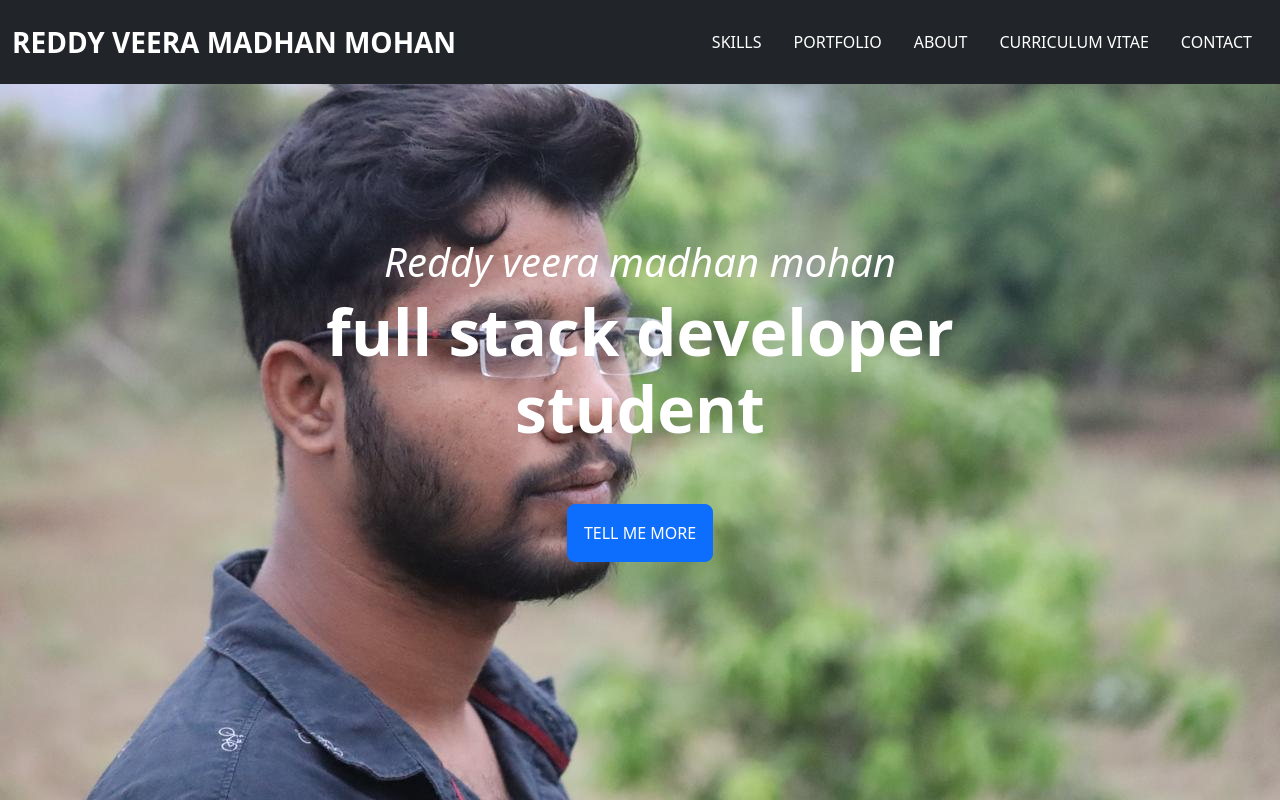
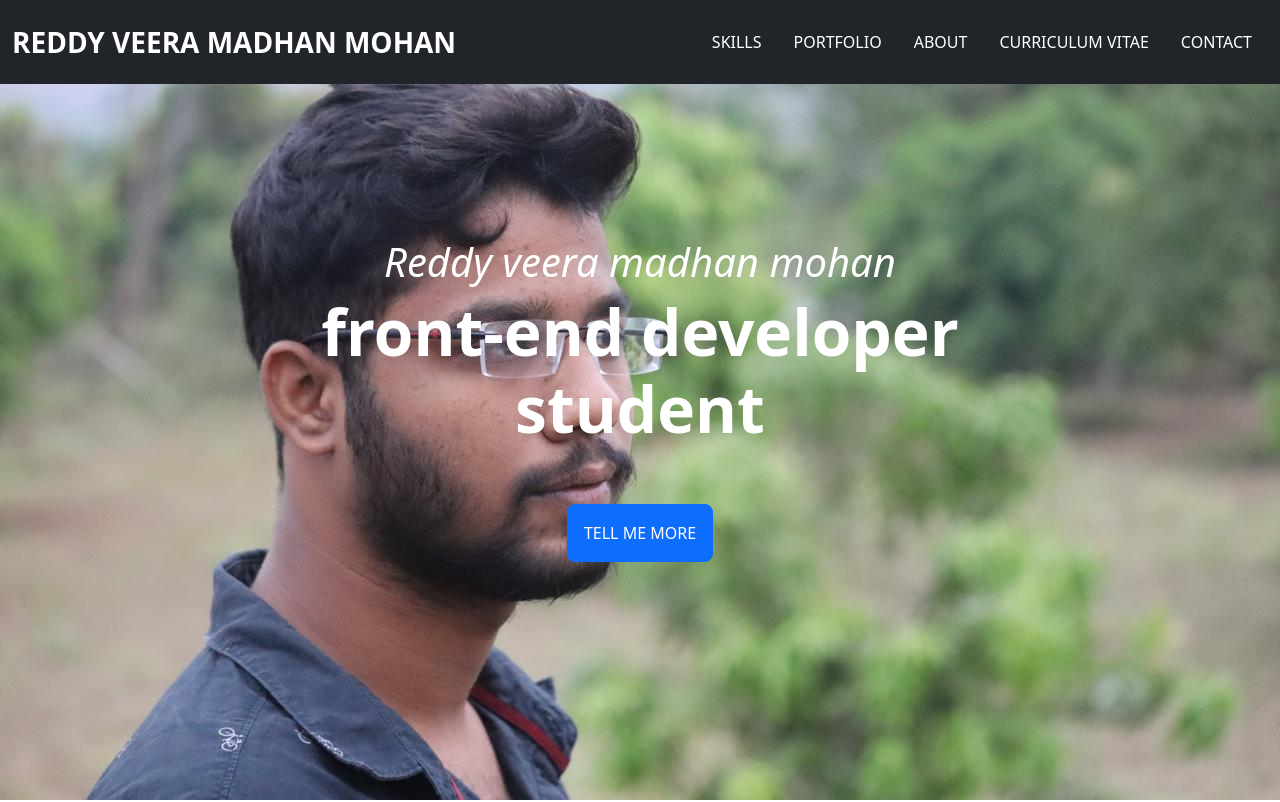
Before and after one commit to tharun903/veeraPortfolio, a plain HTML site: page index.html in a window 1280 px wide. Shown: the top 802 px of the page. Drawn offline with nearby package versions, Linux system fonts and the light colour scheme.

Commit message:
Update index.html front update

```diff
--- a/index.html
+++ b/index.html
@@ -46,7 +46,7 @@
     <section class="hero d-flex flex-column align-items-center justify-content-center ">
       <div class="text-center">
         <h1 class="h1 text-white fw-medium fst-italic">Reddy veera madhan mohan</h1>
-        <h2 class="display-3 text-white fw-bold">full stack developer <br /> student</h2>
+        <h2 class="display-3 text-white fw-bold">front-end developer <br /> student</h2>
         <a href="#skills" class="btn btn-lg fs-6 fw-medium mt-5 btn-primary p-3">TELL ME MORE</a>
       </div>
     </section>
```
